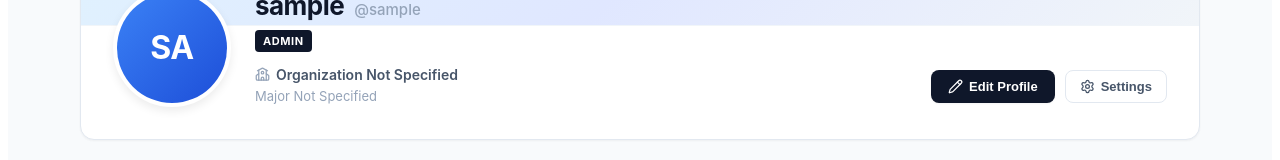
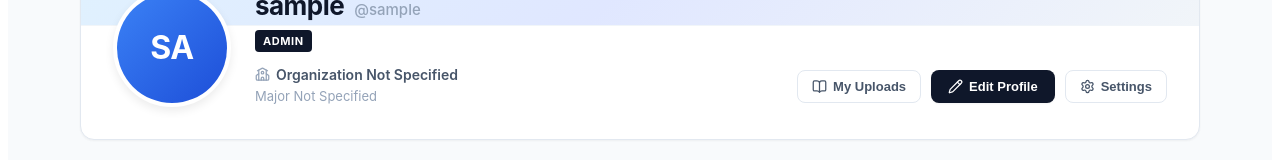
Before and after one commit to kalam1010hj-art/StudyHub, a React app in the folder frontend/: page /profile in a window 1280 px wide. Shown: the part 191-351 px from the top of the page. Built offline with nearby package versions, Linux system fonts and the light colour scheme; no server answers; sample sign-in values are in the browser's storage; the HTML template or start-up script is replaced by a standard one.

Commit message:
Add my uploads profile action

```diff
--- a/frontend/src/pages/Profile/Profile.jsx
+++ b/frontend/src/pages/Profile/Profile.jsx
@@ -201,6 +201,13 @@ export default function Profile() {
 
             {/* Actions */}
             <div className={styles.heroActions}>
+            <Link to="/my-uploads">
+              <button className={styles.secondaryButton} type="button">
+                <BookOpen size={15} />
+                <span>My Uploads</span>
+              </button>
+            </Link>
+
             <Link to="/editProfile">
               <button className={styles.primaryButton} type="button">
                 <Pencil size={15} />
```
